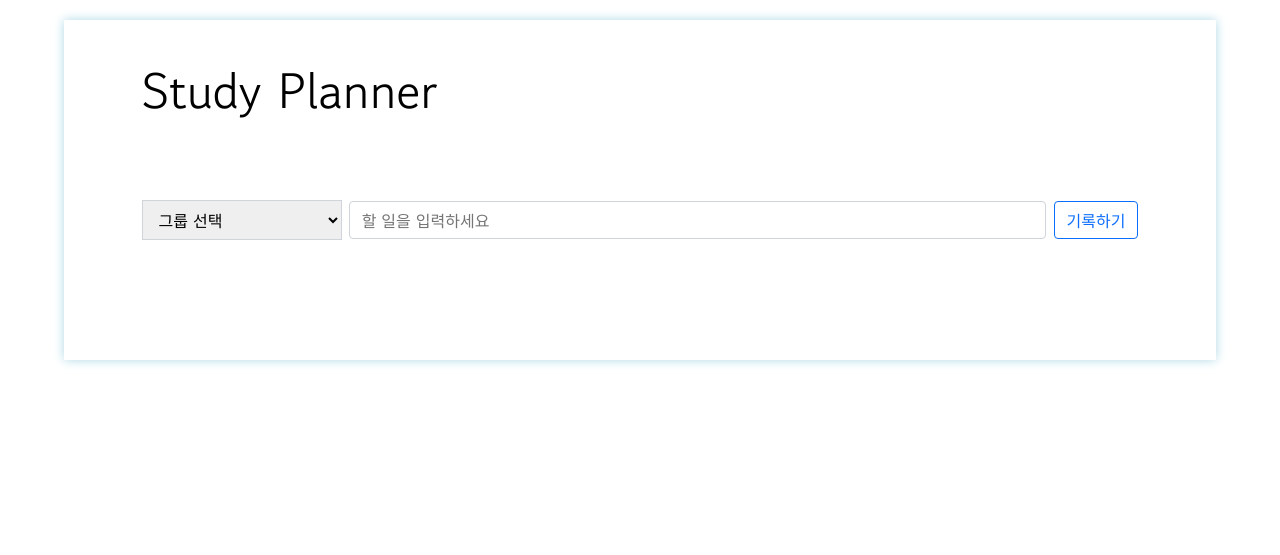
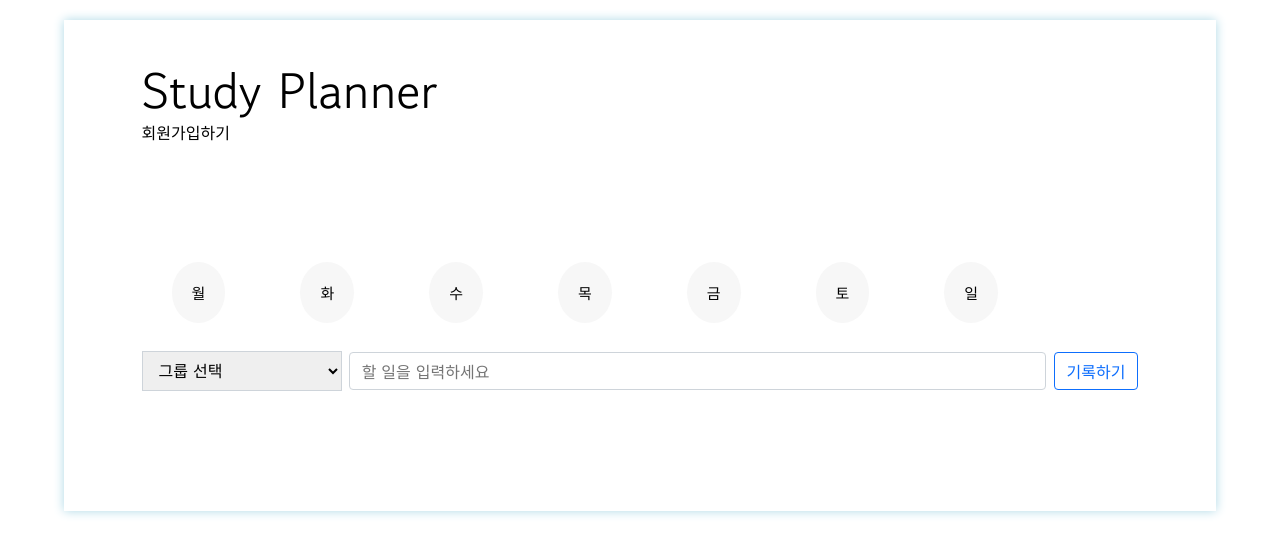
Before and after one commit to soolovepat/studyPlanner, a Flask app: page / in a window 1280 px wide. Shown: the top 555 px of the page. Run offline with Flask 3, Linux system fonts and the light colour scheme; data that the repository does not hold is empty.

Commit message:
요일수정-1

```diff
--- a/templates/index.html
+++ b/templates/index.html
@@ -138,6 +138,36 @@
       transition: border-color .15s ease-in-out,box-shadow .15s ease-in-out;
 
       }
+    .days {
+        background-color:   rgb(247, 247, 247);
+        width: 30px;
+        display: inline;
+        padding: 20px 20px;
+        border-radius: 50%;
+        margin: 2px 70px 0px 0px;
+        font-size: 15px;
+    }
+
+    .days:hover {
+        background-color: rgb(132, 133, 127);
+    }
+
+    .days:active {
+        transform: scale(0.9);
+    }
+
+
+    .days_all {
+        width: fit-content;
+        margin-top: 10px;
+        display: inline-block;
+        padding: 30px;
+    }
+
+    .date {
+        width: fit-content;
+        margin: 0px 0px 45px auto;
+    }
     </style>
     <script>
       $(document).ready(function () {
@@ -206,6 +236,33 @@
           });
       }
 
+      function loadPage(pageName) { //요일별 스크립트
+        var pageContent = getPageContent(pageName);
+
+        document.getElementById("pageContent").innerHTML = pageContent;
+    }
+
+    function getPageContent(pageName) {
+
+        switch (pageName) {
+            case "mon":
+                return "<p>월요일입니다</p>";
+            case "tue":
+                return "<p>화요일입니다</p>";
+            case "wed":
+                return "<p>수요일입니다</p>";
+            case "thur":
+                return "<p>목요일입니다</p>";
+            case "fri":
+                return "<p>금요일입니다</p>";
+            case "sat":
+                return "<p>토요일입니다</p>";
+            case "sun":
+                return "<p>일요일입니다</p>";
+            default:
+                return "<h1>Page Not Found</h1><p>The requested page does not exist.</p>";
+        }
+    }
 
     </script>
   </head>
@@ -213,8 +270,23 @@
     <div class="mybox0">
       <div class="mybox">
         <h1>Study Planner</h1>
+         <p onclick="window.location.href='register.html';"> 회원가입하기 </p>
+
       </div>
       <div class="mybox">
+        <div> <!-- 요일별 -->
+          <ul class="days_all">
+            <li class="days" onclick="loadPage('mon')">월</li>
+            <li class="days" onclick="loadPage('tue')">화</li>
+            <li class="days" onclick="loadPage('wed')">수</li>
+            <li class="days" onclick="loadPage('thur')">목</li>
+            <li class="days" onclick="loadPage('fri')">금</li>
+            <li class="days" onclick="loadPage('sat')">토</li>
+            <li class="days" onclick="loadPage('sun')">일</li>
+
+
+        </ul>
+        </div>
 
         <div class="myplan">
           <div class="input-group">
@@ -233,6 +305,11 @@
           <button onclick="save_plan()" type="button" class="btn btn-outline-primary">기록하기</button>
         </div>
       </div>
+      <div id="pageContent">
+        <!-- 요일별 리스트 여기에 기제 -->
+
+    </div>
+
       <div class="mybox" id="plan-list">
         <li>
           <h2>✅ JS 공부하기</h2>
```
